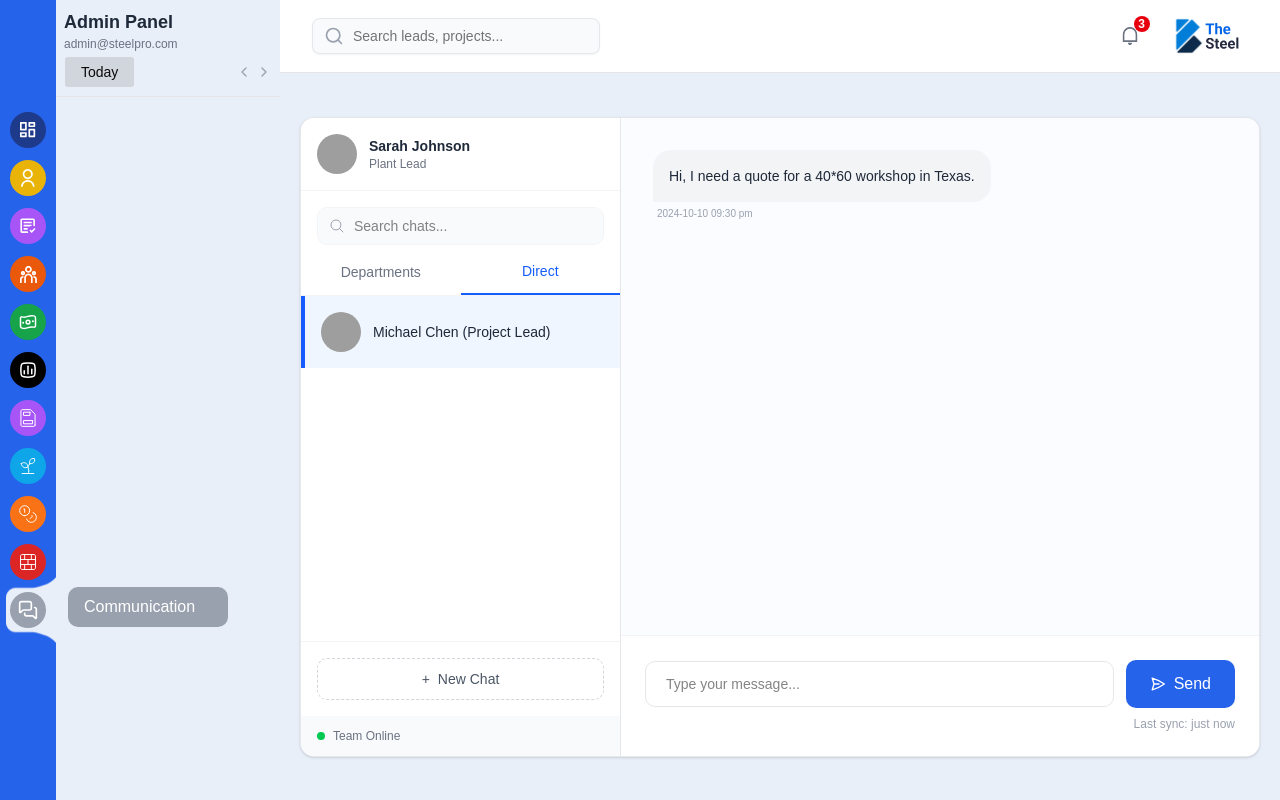
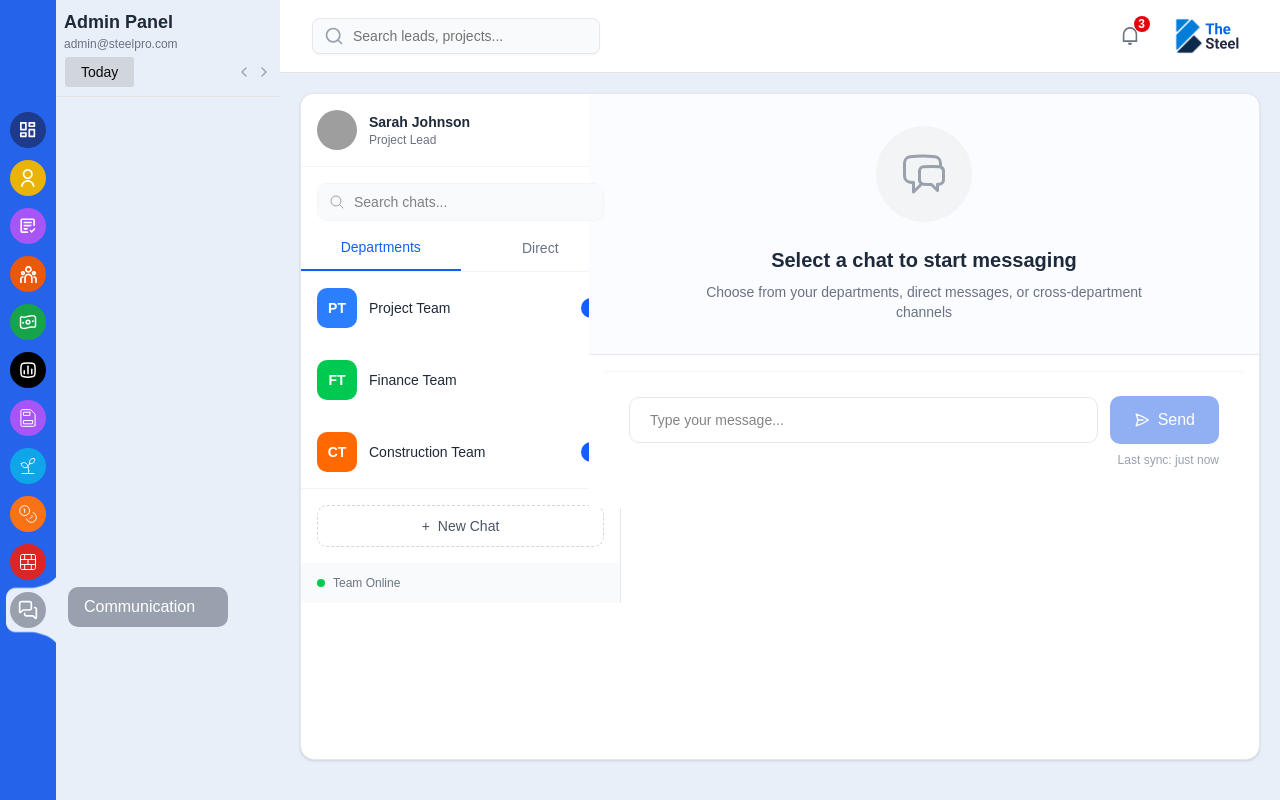
Before and after one commit to react6-flyweis/the-steel-admin, a React (Vite) app: page /communication in a window 1280 px wide. Built offline with nearby package versions, Linux system fonts and the light colour scheme; grey boxes are pictures that could not be loaded.

Commit message:
feat: enhance Communication component with sidebar and chat area integration

```diff
--- a/src/pages/communication.tsx
+++ b/src/pages/communication.tsx
@@ -1,259 +1,246 @@
 import { useState } from "react";
+import CommunicationSidebar from "@/components/communication/communication-sidebar";
+import ChatArea from "@/components/communication/chat-area";
+import DepartmentInfoSidebar from "@/components/communication/department-info-sidebar";
+
+interface Message {
+  id: string;
+  sender: string;
+  text: string;
+  time: string;
+  isMe: boolean;
+}
+
+interface SelectedChat {
+  id: string;
+  name: string;
+  avatar?: string;
+  type: "department" | "contact";
+  icon?: string;
+  iconBgColor?: string;
+  subtitle?: string;
+}
 
 export default function Communication() {
   const [activeTab, setActiveTab] = useState<"Departments" | "Direct">(
-    "Direct"
+    "Departments"
   );
   const [showChat, setShowChat] = useState(false);
   const [messageInput, setMessageInput] = useState("");
+  const [selectedChat, setSelectedChat] = useState<SelectedChat | undefined>();
+  const [messages, setMessages] = useState<Message[]>([]);
+  const [showInfoSidebar, setShowInfoSidebar] = useState(false);
+
+  // Mock data - as shown in the image
+  const user = {
+    name: "Sarah Johnson",
+    role: "Project Lead",
+    avatar: "https://i.pravatar.cc/150?u=sarah",
+  };
+
+  const departments = [
+    {
+      id: "dept-1",
+      name: "Project Team",
+      icon: "PT",
+      iconBgColor: "bg-blue-500",
+      unreadCount: 3,
+    },
+    {
+      id: "dept-2",
+      name: "Finance Team",
+      icon: "FT",
+      iconBgColor: "bg-green-500",
+    },
+    {
+      id: "dept-3",
+      name: "Construction Team",
+      icon: "CT",
+      iconBgColor: "bg-orange-500",
+      unreadCount: 1,
+    },
+  ];
 
   const contacts = [
     {
-      id: 1,
-      name: "Michael Chen (Project Lead)",
+      id: "contact-1",
+      name: "Michael Chen",
+      role: "Project Lead",
       avatar: "https://i.pravatar.cc/150?u=michael",
+      isOnline: true,
+    },
+    {
+      id: "contact-2",
+      name: "Emily Davis",
+      role: "Finance Manager",
+      avatar: "https://i.pravatar.cc/150?u=emily",
+      isOnline: false,
+    },
+    {
+      id: "contact-3",
+      name: "James Wilson",
+      role: "Construction Lead",
+      avatar: "https://i.pravatar.cc/150?u=james",
+      isOnline: true,
     },
   ];
 
-  const messages = [
+  // Mock members for department
+  const departmentMembers = [
     {
-      id: 1,
+      id: "1",
+      name: "John Doe",
+      role: "Marketing",
+      avatar: "https://i.pravatar.cc/150?u=john",
+      isAdmin: true,
+    },
+    {
+      id: "2",
+      name: "James Wilson",
+      role: "Marketing",
+      avatar: "https://i.pravatar.cc/150?u=james",
+      isAdmin: false,
+    },
+  ];
+
+  const handleItemSelect = (id: string, type: "department" | "contact") => {
+    let selectedItem;
+    if (type === "department") {
+      selectedItem = departments.find((d) => d.id === id);
+      if (selectedItem) {
+        setSelectedChat({
+          id: selectedItem.id,
+          name: selectedItem.name,
+          type: "department",
+          icon: selectedItem.icon,
+          iconBgColor: selectedItem.iconBgColor,
+          subtitle: "2 members · Marketing",
+        });
+      }
+    } else {
+      selectedItem = contacts.find((c) => c.id === id);
+      if (selectedItem) {
+        setSelectedChat({
+          id: selectedItem.id,
+          name: selectedItem.name,
+          avatar: selectedItem.avatar,
+          type: "contact",
+          subtitle: selectedItem.role,
+        });
+      }
+    }
+
+    // Load mock messages for the selected chat
+    if (id === "contact-1") {
+      setMessages([
+        {
+          id: "1",
           sender: "Michael Chen",
           text: "Hi, I need a quote for a 40*60 workshop in Texas.",
           time: "2024-10-10 09:30 pm",
           isMe: false,
         },
-  ];
+      ]);
+    } else {
+      setMessages([]);
+    }
+
+    setShowChat(true);
+  };
+
+  const handleSendMessage = () => {
+    if (!messageInput.trim() || !selectedChat) return;
+
+    const newMessage: Message = {
+      id: `msg-${Date.now()}`,
+      sender: user.name,
+      text: messageInput,
+      time: new Date().toLocaleString(),
+      isMe: true,
+    };
+
+    setMessages([...messages, newMessage]);
+    setMessageInput("");
+  };
+
+  const handleNewChat = () => {
+    // Handle new chat creation
+    console.log("Create new chat");
+  };
+
+  const handleInfoClick = () => {
+    setShowInfoSidebar(true);
+  };
+
+  const handleMute = () => {
+    console.log("Mute notifications");
+  };
+
+  const handleAddMember = () => {
+    console.log("Add member");
+  };
 
   return (
-    <div className="p-5">
-      <div className="flex h-[calc(100vh-160px)]  bg-white rounded-xl shadow-sm border border-gray-200 overflow-hidden mt-6">
-        {/* Left Sidebar - Contact List */}
+    <div className="p-5 h-full min-h-0">
+      <div className="flex flex-col md:flex-row bg-white rounded-xl shadow-sm border border-gray-200 overflow-hidden relative h-full min-h-0">
         <div
-          className={`w-full md:w-80 border-r border-gray-200 flex-col bg-white ${
-            showChat ? "hidden md:flex" : "flex"
-          }`}
+          className={
+            showChat
+              ? "hidden md:block md:w-72 h-full min-h-0"
+              : "block md:w-72 h-full min-h-0"
+          }
         >
-          {/* User Profile - Not explicitly in the sidebar list in the image, but maybe at top?
-            The image shows "Sarah Johnson Plant Lead" at the top of the sidebar.
-        */}
-          <div className="p-4 border-b border-gray-100 flex items-center gap-3">
-            <img
-              src="https://i.pravatar.cc/150?u=sarah"
-              alt="Sarah Johnson"
-              className="w-10 h-10 rounded-full"
+          <CommunicationSidebar
+            user={user}
+            departments={departments}
+            contacts={contacts}
+            activeTab={activeTab}
+            onTabChange={setActiveTab}
+            selectedItemId={selectedChat?.id}
+            onItemSelect={handleItemSelect}
+            onNewChat={handleNewChat}
+            showSidebar={!showChat}
           />
-            <div>
-              <h3 className="font-semibold text-gray-800 text-sm">
-                Sarah Johnson
-              </h3>
-              <p className="text-xs text-gray-500">Plant Lead</p>
-            </div>
         </div>
 
-          {/* Search */}
-          <div className="p-4 pb-2">
-            <div className="relative">
-              <input
-                type="text"
-                placeholder="Search chats..."
-                className="w-full pl-9 pr-4 py-2 bg-gray-50 border border-gray-100 rounded-lg text-sm focus:outline-none focus:ring-1 focus:ring-blue-500"
+        <div
+          className={
+            showChat
+              ? "block w-full md:block md:flex-1 h-full min-h-0"
+              : "hidden md:block md:flex-1 h-full min-h-0"
+          }
+        >
+          <ChatArea
+            selectedChat={selectedChat}
+            messages={messages}
+            messageInput={messageInput}
+            onMessageInputChange={setMessageInput}
+            onSendMessage={handleSendMessage}
+            onBackClick={() => setShowChat(false)}
+            onInfoClick={handleInfoClick}
           />
-              <div className="absolute inset-y-0 left-0 pl-3 flex items-center pointer-events-none text-gray-400">
-                <svg
-                  xmlns="http://www.w3.org/2000/svg"
-                  fill="none"
-                  viewBox="0 0 24 24"
-                  strokeWidth={1.5}
-                  stroke="currentColor"
-                  className="w-4 h-4"
-                >
-                  <path
-                    strokeLinecap="round"
-                    strokeLinejoin="round"
-                    d="m21 21-5.197-5.197m0 0A7.5 7.5 0 1 0 5.196 5.196a7.5 7.5 0 0 0 10.607 10.607Z"
-                  />
-                </svg>
-              </div>
-            </div>
         </div>
 
-          {/* Tabs */}
-          <div className="flex border-b border-gray-100 mt-2">
-            <button
-              className={`flex-1 pb-3 text-sm font-medium ${
-                activeTab === "Departments"
-                  ? "text-blue-600 border-b-2 border-blue-600"
-                  : "text-gray-500 hover:text-gray-700"
-              }`}
-              onClick={() => setActiveTab("Departments")}
-            >
-              Departments
-            </button>
-            <button
-              className={`flex-1 pb-3 text-sm font-medium ${
-                activeTab === "Direct"
-                  ? "text-blue-600 border-b-2 border-blue-600"
-                  : "text-gray-500 hover:text-gray-700"
-              }`}
-              onClick={() => setActiveTab("Direct")}
-            >
-              Direct
-            </button>
-          </div>
-
-          {/* Contacts List */}
-          <div className="flex-1 overflow-y-auto">
-            {activeTab === "Direct" && (
-              <div className="bg-blue-50/50">
-                {contacts.map((contact) => (
-                  <div
-                    key={contact.id}
-                    onClick={() => setShowChat(true)}
-                    className="flex items-center gap-3 p-4 cursor-pointer hover:bg-blue-50 transition-colors border-l-4 border-blue-600 bg-blue-50"
-                  >
-                    <div className="relative">
-                      <img
-                        src={contact.avatar}
-                        alt={contact.name}
-                        className="w-10 h-10 rounded-full object-cover"
+        {/* Department Info Sidebar (desktop only) */}
+        {selectedChat?.type === "department" && (
+          <div className="hidden md:block md:w-80 h-full min-h-0">
+            <DepartmentInfoSidebar
+              isOpen={showInfoSidebar}
+              onClose={() => setShowInfoSidebar(false)}
+              department={{
+                name: selectedChat.name,
+                icon: selectedChat.icon || "PT",
+                iconBgColor: selectedChat.iconBgColor || "bg-blue-500",
+                description: "Marketing department discussions and campaigns",
+                memberCount: 2,
+                category: "Marketing",
+              }}
+              members={departmentMembers}
+              onMute={handleMute}
+              onAddMember={handleAddMember}
             />
-                      {/* Online Indicator (implied) */}
-                      {/* <div className="absolute bottom-0 right-0 w-2.5 h-2.5 bg-green-500 border-2 border-white rounded-full"></div> */}
-                    </div>
-                    <h4 className="text-sm font-medium text-gray-800">
-                      {contact.name}
-                    </h4>
-                  </div>
-                ))}
           </div>
         )}
-            {activeTab === "Departments" && (
-              <div className="p-4 text-center text-sm text-gray-400">
-                No departments found
-              </div>
-            )}
-          </div>
-
-          {/* New Chat Button */}
-          <div className="p-4 border-t border-gray-100">
-            <button className="w-full flex items-center justify-center gap-2 py-2.5 border border-dashed border-gray-300 rounded-lg text-sm font-medium text-gray-600 hover:bg-gray-50 hover:border-gray-400 transition-colors">
-              <span>+</span> New Chat
-            </button>
-          </div>
-          {/* Team Online Status */}
-          <div className="px-4 py-3 bg-gray-50 text-xs text-gray-500 flex items-center gap-2">
-            <div className="w-2 h-2 rounded-full bg-green-500"></div>
-            Team Online
-          </div>
-        </div>
-
-        {/* Right Content - Chat Area */}
-        <div
-          className={`flex-1 flex-col bg-[#FAFCFF] relative ${
-            showChat ? "flex" : "hidden md:flex"
-          }`}
-        >
-          {/* Mobile Back Header */}
-          <div className="md:hidden p-4 border-b border-gray-200 flex items-center gap-3 bg-white">
-            <button
-              onClick={() => setShowChat(false)}
-              className="p-1 -ml-2 text-gray-600 hover:bg-gray-100 rounded-full"
-            >
-              <svg
-                xmlns="http://www.w3.org/2000/svg"
-                fill="none"
-                viewBox="0 0 24 24"
-                strokeWidth={1.5}
-                stroke="currentColor"
-                className="w-6 h-6"
-              >
-                <path
-                  strokeLinecap="round"
-                  strokeLinejoin="round"
-                  d="M15.75 19.5L8.25 12l7.5-7.5"
-                />
-              </svg>
-            </button>
-            <div className="flex items-center gap-2">
-              <img
-                src={contacts[0].avatar}
-                alt=""
-                className="w-8 h-8 rounded-full object-cover"
-              />
-              <h3 className="font-semibold text-gray-800 text-sm">
-                {contacts[0].name}
-              </h3>
-            </div>
-          </div>
-
-          {/* Chat Messages */}
-          <div className="flex-1 overflow-y-auto p-4 md:p-8 space-y-6">
-            {messages.map((message) => (
-              <div
-                key={message.id}
-                className={`flex ${
-                  message.isMe ? "justify-end" : "justify-start"
-                }`}
-              >
-                <div
-                  className={`max-w-[85%] md:max-w-[70%] ${
-                    message.isMe ? "items-end" : "items-start"
-                  } flex flex-col`}
-                >
-                  <div
-                    className={`p-4 rounded-2xl text-sm ${
-                      message.isMe
-                        ? "bg-blue-600 text-white rounded-br-none"
-                        : "bg-gray-100 text-gray-800 rounded-bl-none"
-                    }`}
-                  >
-                    {message.text}
-                  </div>
-                  <span className="text-[10px] text-gray-400 mt-1 px-1">
-                    {message.time}
-                  </span>
-                </div>
-              </div>
-            ))}
-          </div>
-
-          {/* Chat Input */}
-          <div className="p-4 md:p-6 bg-white border-t border-gray-100">
-            <div className="flex items-center gap-3">
-              <div className="flex-1 relative">
-                <input
-                  type="text"
-                  value={messageInput}
-                  onChange={(e) => setMessageInput(e.target.value)}
-                  placeholder="Type your message..."
-                  className="w-full pl-5 pr-4 py-3 bg-white border border-gray-200 rounded-lg focus:outline-none focus:ring-1 focus:ring-blue-500 text-sm"
-                />
-              </div>
-              <button className="bg-[#2563EB] text-white px-4 md:px-6 py-3 rounded-lg flex items-center gap-2 font-medium hover:opacity-90 transition-opacity whitespace-nowrap">
-                <svg
-                  xmlns="http://www.w3.org/2000/svg"
-                  fill="none"
-                  viewBox="0 0 24 24"
-                  strokeWidth={2}
-                  stroke="currentColor"
-                  className="w-4 h-4"
-                >
-                  <path
-                    strokeLinecap="round"
-                    strokeLinejoin="round"
-                    d="M6 12L3.269 3.126A59.768 59.768 0 0 1 21.485 12 59.77 59.77 0 0 1 3.27 20.876L5.999 12Zm0 0h7.5"
-                  />
-                </svg>
-                <span className="hidden md:inline">Send</span>
-                <span className="md:hidden">Send</span>
-              </button>
-            </div>
-            <div className="text-right mt-2 text-xs text-gray-400">
-              Last sync: just now
-            </div>
-          </div>
-        </div>
       </div>
     </div>
   );
```
Lines whose indentation alone changed are shown as unchanged.
